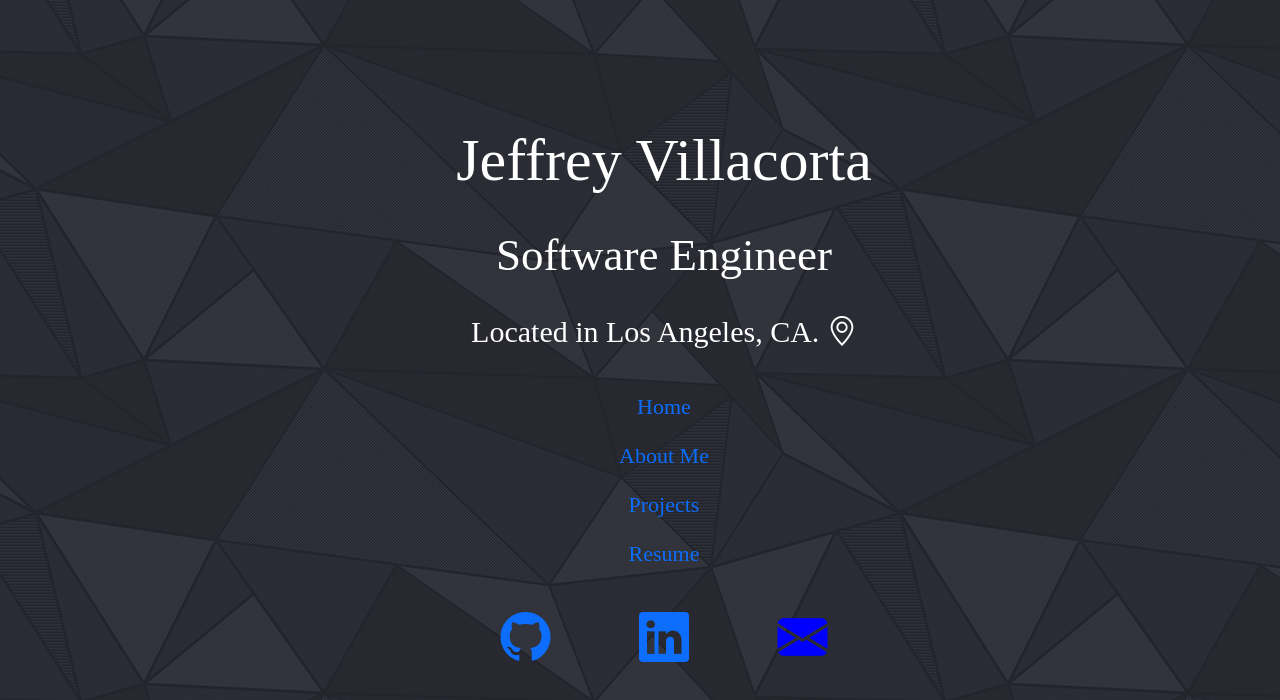
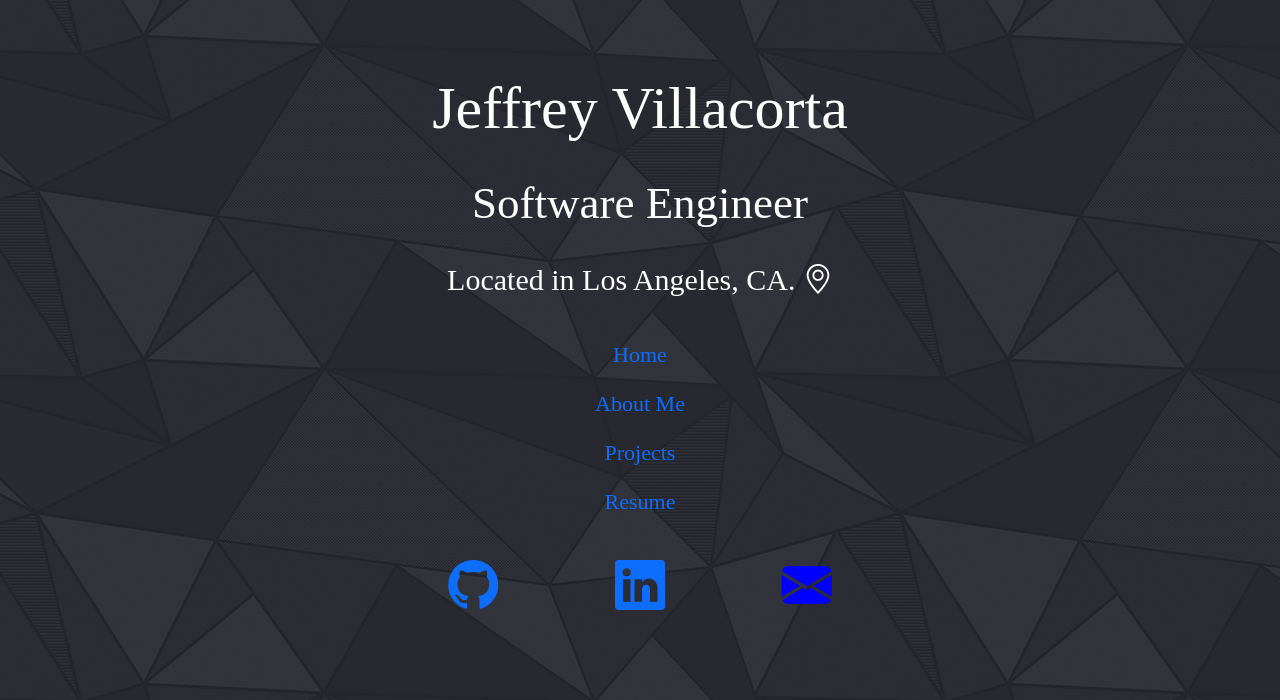
Before and after one commit to Jvilla125/Portfolio, a Next.js app: page / in a window 1280 px wide. Shown: the top 700 px of the page. Built offline with nearby package versions, Linux system fonts and the light colour scheme.

Commit message:
update social to have the links to be centered when on mobile

```diff
--- a/components/home.js
+++ b/components/home.js
@@ -5,9 +5,10 @@ import Social from "../components/social"
 export default function Index() {
     return (
         <>
-            <div class="d-flex position-absolute top-50 start-50 translate-middle">
-                <div class="flex-grow-1 ms-5 text-center">
+            <div class="d-flex mx-auto">
+                <div class=" text-center">
                     <br/>
+                    <br/><br/>
                     <h1 class="Jeff">Jeffrey Villacorta</h1>
                     <br />
                     <h2 style={{fontSize: "45px"}}>Software Engineer</h2>
--- a/components/social.js
+++ b/components/social.js
@@ -4,7 +4,7 @@ import Link from "next/link"
 export default function Social() {
     return (
         <>
-            <div class="container text-center">
+            <div class="container text-center social">
                 <div class="row">
                     <div class="col ">
                         <Link href="https://github.com/Jvilla125" target="_blank"><i className="bi bi-github"  ></i></Link>
--- a/styles/globals.css
+++ b/styles/globals.css
@@ -38,6 +38,9 @@ i.bi {
     }
     .Jeff{
         font-size: 60px;
+    }
+    .social{
+        width: 400px;
     }
 
 }
@@ -83,3 +86,6 @@ i.bi {
 .icon-badge{
     font-size: 45px
 }
+.social{
+    width: 500px;
+}
```
